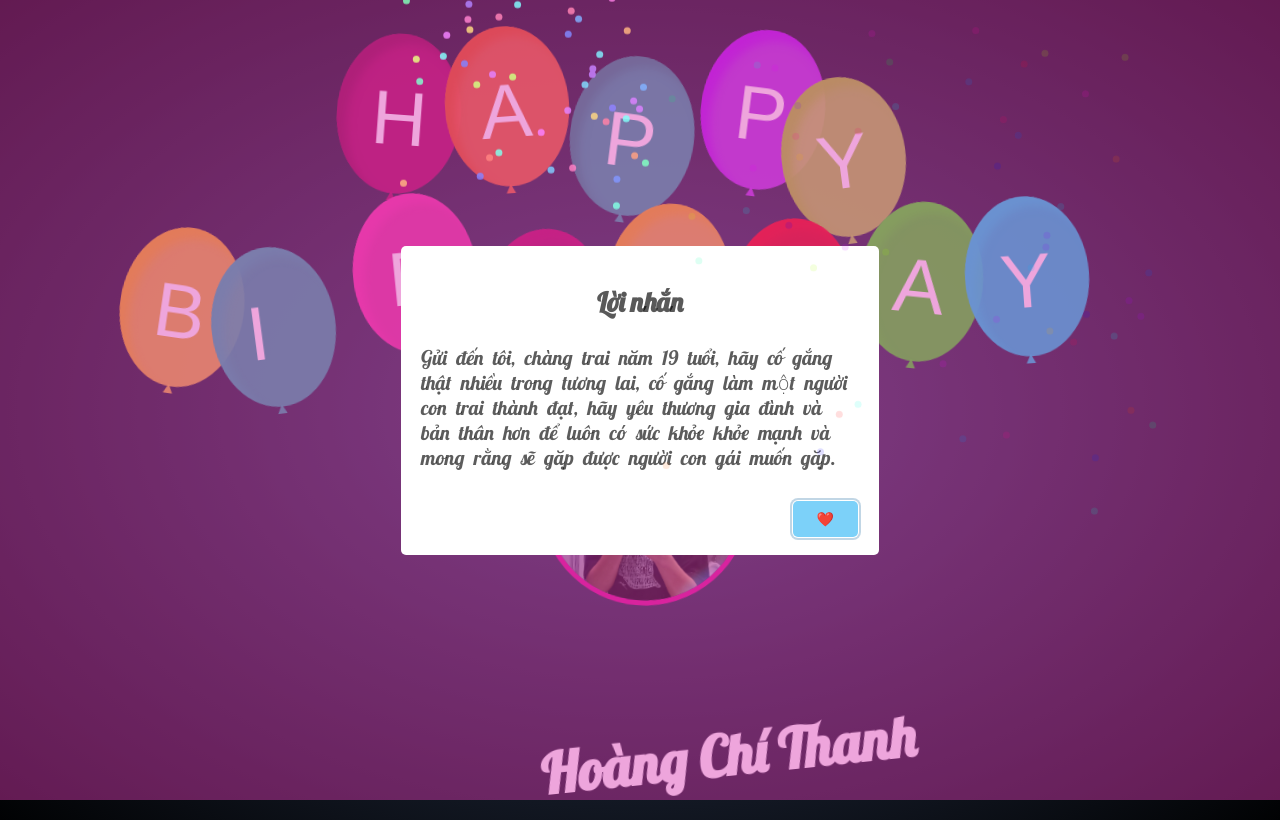
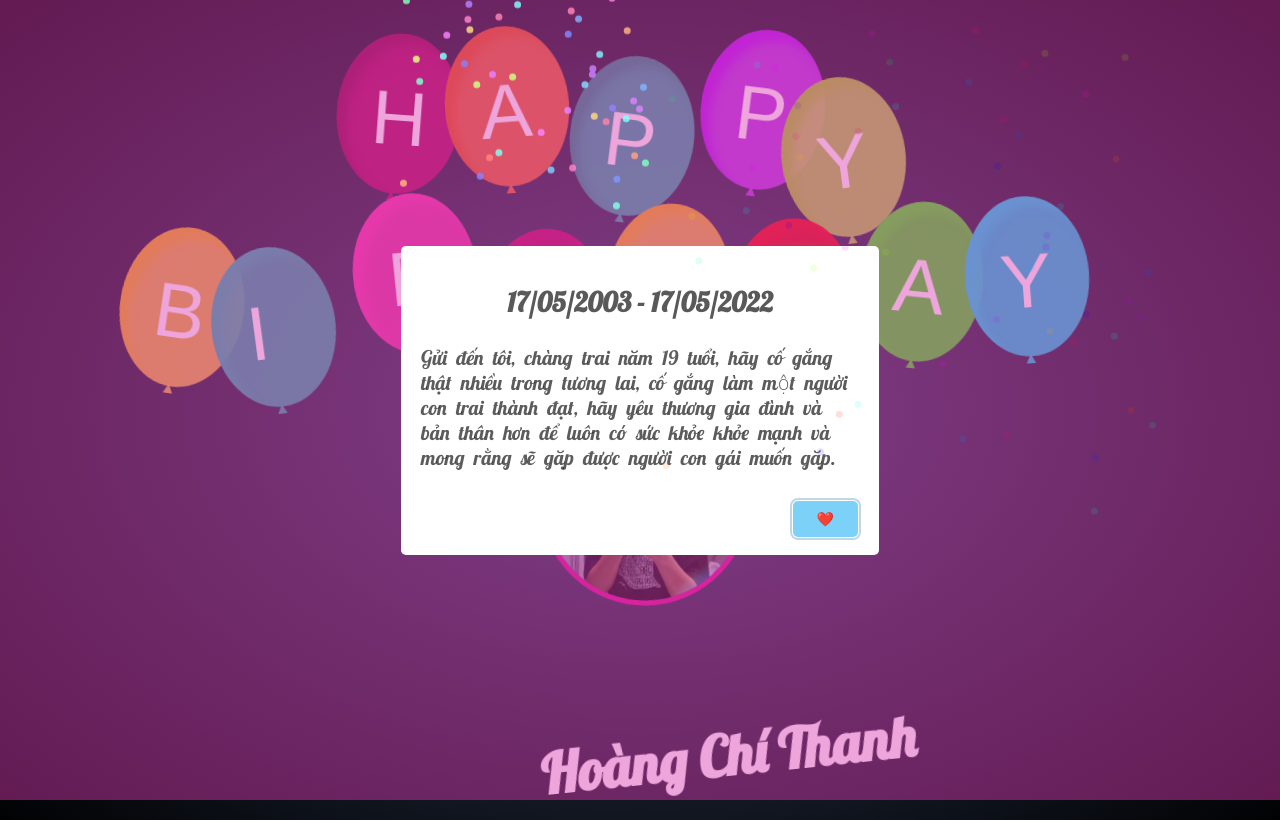
Before and after one commit to LaiHiep/HappyBirthdaylo, a plain HTML site: page MyBirthday/MyBirthday.html in a window 1280 px wide. Both pictures are taken after a click on the element "Hoàng Chí Thanh". Drawn offline with nearby package versions, Linux system fonts and the light colour scheme; a web font is replaced by a local one.

Commit message:
Update MyBirthday.html

```diff
--- a/MyBirthday/MyBirthday.html
+++ b/MyBirthday/MyBirthday.html
@@ -81,7 +81,7 @@
             function showMessage() {
                 // 6. Lời nhắn hiện ra khi bấm vào tên hoặc avatar
                 swal({
-                    title: "Lời nhắn", // Tiêu đề của popup
+                    title: "17/05/2003 - 17/05/2022", // Tiêu đề của popup
                     text: "Gửi đến tôi, chàng trai năm 19 tuổi, hãy cố gắng thật nhiều trong tương lai, cố gắng làm một người con trai thành đạt, hãy yêu thương gia đình và bản thân hơn để luôn có sức khỏe khỏe mạnh và mong rằng sẽ gặp được người con gái muốn gặp.", // Nội dung lời nhắn
                     button: {
                         text: "❤️️",
```
